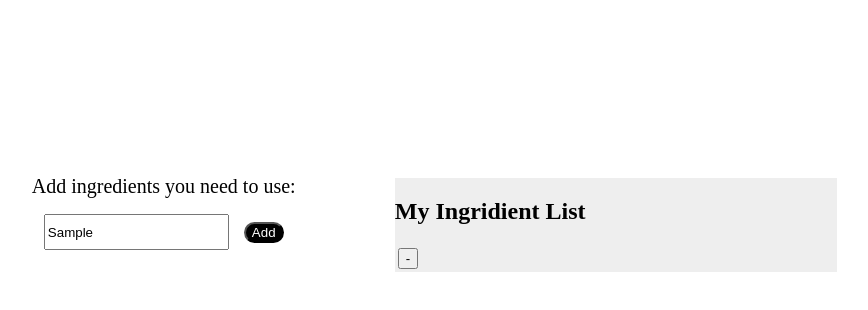
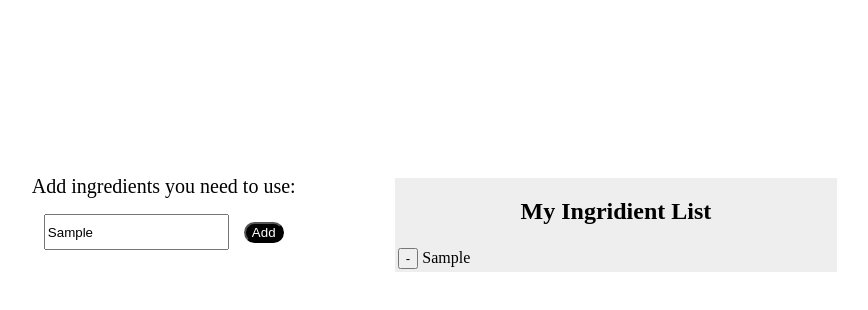
Before and after one commit to fAribAmo/QuickRecipe, a React (Vite) app: page / in a window 1280 px wide. Both pictures are taken after typing "Sample" into the empty fields and a click on the button "Add". Shown: the top 310 px of the page, without its empty margins (255-1123 px from the left). Built offline with nearby package versions, Linux system fonts and the light colour scheme; no server answers.

Commit message:
now the list works

```diff
--- a/src/IngredientsModel.js
+++ b/src/IngredientsModel.js
@@ -22,8 +22,8 @@ export default {
     }
   },
 
-  addIngredient(ingredient) {
-    this.ingredientArray=[...this.ingredientArray, ingredient]
+  addIngredient() {
+    this.ingredientArray=[...this.ingredientArray, this.searchParameters.query]
   },
 
   removeIngredient(ingredientToRemove) {
@@ -39,10 +39,6 @@ export default {
     this.searchParameters.query = queryText;
   },
 
-  setSearchType(queryType) {
-    this.searchParams.type = queryType;
-  },
-
   doSearch(searchParams) { //goes to resolvePromise.js
     resolvePromise(this.searchRecipesByIngredients(searchParams), this.searchResultsPromiseState)
   },
--- a/src/presenters2/SearchPagePresenter.jsx
+++ b/src/presenters2/SearchPagePresenter.jsx
@@ -9,8 +9,8 @@ export default observer (
         function TextChangeACB(parameter) {
             props.model.setSearchQuery(parameter)
         }
-        function AddButtonACB(parameter) {
-            props.model.addIngredient(parameter) //lägger till ingredienser i ingredientArray
+        function AddButtonACB() {
+            props.model.addIngredient() //lägger till ingredienser i ingredientArray
         }
         function RemoveIngredientACB(parameter) {
             props.model.removeIngredient(parameter)
--- a/src/views2/MyIngredientListView.jsx
+++ b/src/views2/MyIngredientListView.jsx
@@ -2,20 +2,18 @@
 function IngredientListView(props) {
 
     function ingredientsToTableRowCB(ingredient) {
-
         function WantsToRemoveACB() {
             props.deleteIngredientFromList(ingredient);
         }
-
         return <tr key={ingredient.id}>
                 <td> <button onClick={WantsToRemoveACB}> - </button></td>
-                <td>{ingredient.name /*Found propery name in example response api*/}</td>
+                <td>{ingredient}</td>
                </tr>;
     }
 
     return (
         <div>
-            <h2> My Ingridient List </h2>
+            <h2 className='text4' > My Ingridient List </h2>
             <table>
                 {
                 //måste kanske sorteras som i labben först
--- a/src/views2/SearchFormView.jsx
+++ b/src/views2/SearchFormView.jsx
@@ -11,8 +11,7 @@ function searchPageView(props) {
 
     return (
         <div>
-
-            <h2 className='text3'>Add ingredients you need to use:</h2>
+            <h2 className='text3' >Add ingredients you need to use:</h2>
 
             <input
                 type="text"
```
